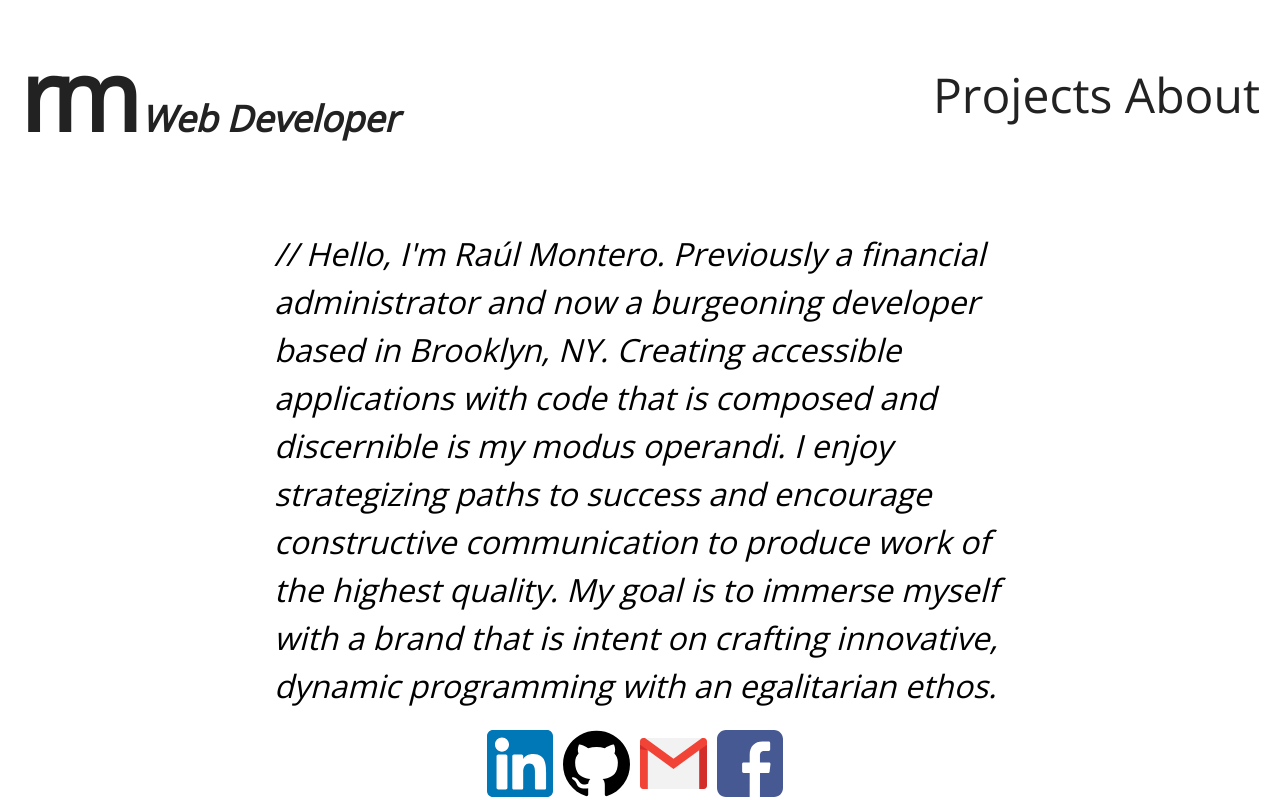
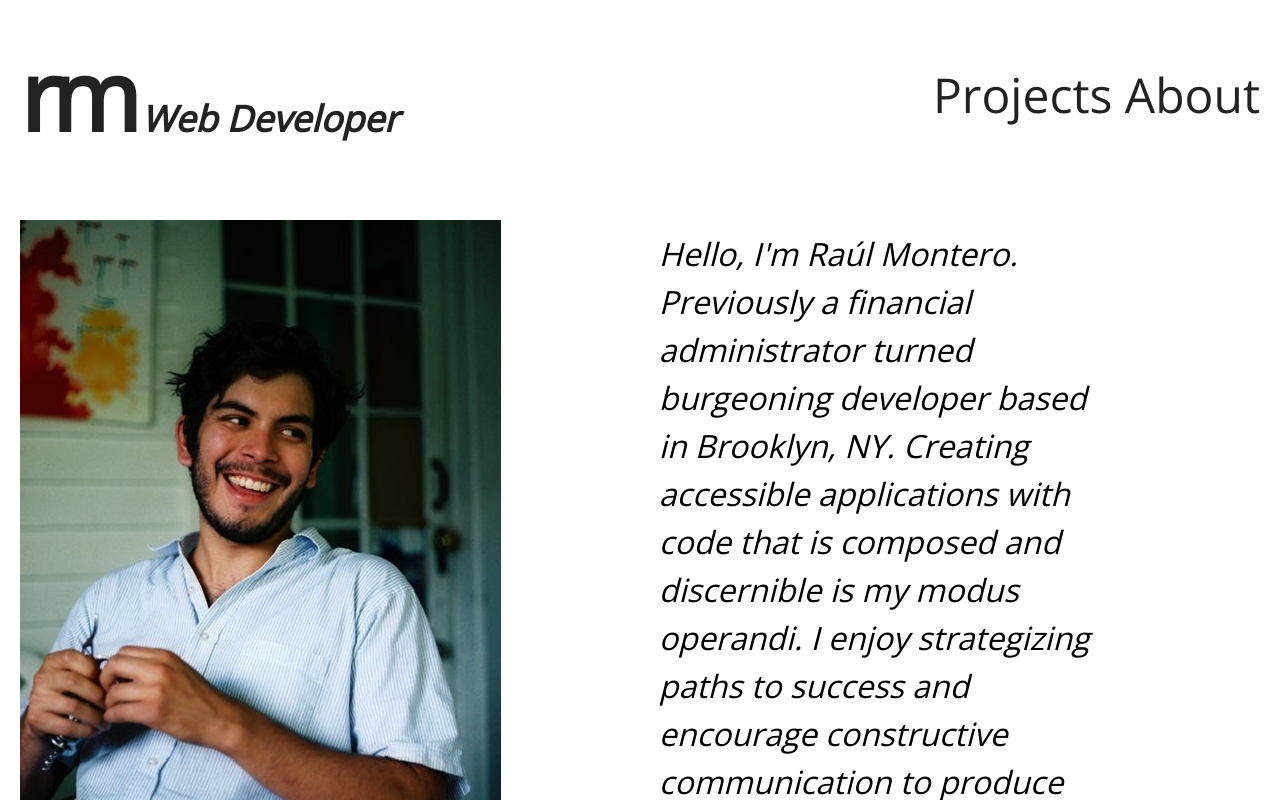
Before and after one commit to brooklynbodega/Portfolio-V2, a React (Create React App) app: page /about in a window 1280 px wide. Shown: the top 800 px of the page. Built offline with nearby package versions, Linux system fonts and the light colour scheme.

Commit message:
added image and style to About.js

```diff
--- a/src/App.css
+++ b/src/App.css
@@ -312,7 +312,7 @@ html {
 
 .About {
   display: flex;
-  flex-direction: column;
+  flex-direction: row;
   font-size: 2em;
   margin-top: 10px;
   min-height: 570px;
@@ -378,19 +378,33 @@ html {
 
 
 #bio {
+  display: flex;
+  flex-direction: column;
+  justify-content: space-between;
   padding: 10px;
   text-align: left;
   line-height: 1.5em;
+  /* margin: 0 auto; */
+  width: 60%;
 }
 
 #bio-text {
+  font-style: italic;
+  margin: 0 auto;
   width: 60%;
-  margin: 0 auto;
-  font-style: italic;
 }
 
 .contact {
   margin-top: 10px;
+  margin: 0 auto;
+}
+
+#social-links {
+  display: flex;
+  flex-direction: row;
+  /* flex-wrap: wrap; */
+  margin: 0 auto;
+  /* width: 50%; */
 }
 
 #social-links img {
--- a/src/Components/About.js
+++ b/src/Components/About.js
@@ -5,25 +5,28 @@ class About extends Component {
   render() {
     return (
       <div className="About slide-in-blurred-right">
+        <div className="photo">
+          <img src = {require("../images/profile-photo-01.jpg")} alt="profile photo" title="profile photo" />
+        </div>
         <div id="bio">
-         <p id="bio-text">
-          // Hello, I'm Raúl Montero. Previously a financial administrator and now a burgeoning developer based in Brooklyn, NY. Creating accessible applications with code that is composed and discernible is my modus operandi. I enjoy strategizing paths to success and encourage constructive communication to produce work of the highest quality. My goal is to immerse myself with a brand that is intent on crafting innovative, dynamic programming with an egalitarian ethos.
-         </p>
+         <div id="bio-text">
+          Hello, I'm Raúl Montero. Previously a financial administrator turned burgeoning developer based in Brooklyn, NY. Creating accessible applications with code that is composed and discernible is my modus operandi. I enjoy strategizing paths to success and encourage constructive communication to produce work of the highest quality. My goal is to immerse myself with a brand that is intent on crafting innovative, dynamic programming with an egalitarian ethos.
          </div>
           <div className="contact">
             <div id="social-links">
               <a href="https://www.linkedin.com/in/raul-montero/">
-              <img src={ require("../images/linkedin-logo.svg")} alt="linkedin"/>
+                <img src={ require("../images/linkedin-logo.svg")} alt="linkedin" title="linkedin"/>
               </a>
               <a href="https://github.com/brooklynbodega">
-              <img src={ require("../images/github-logo.svg")} alt="github"/>
+                <img src={ require("../images/github-logo.svg")} alt="github" title="github"/>
               </a>
               <a href="mailto:raul.amontero@gmail.com">
-              <img src={ require("../images/gmail-logo.svg")} alt="gmail"/>
+                <img src={ require("../images/gmail-logo.svg")} alt="gmail" title="gmail"/>
               <a href="https://www.facebook.com/montero.raul">
-              <img src={ require("../images/facebook-logo.svg")} alt="facebook"/>
+                <img src={ require("../images/facebook-logo.svg")} alt="facebook" title="facebook"/>
               </a>
               </a>
+            </div>
           </div>
         </div>
       </div>
```
Lines whose indentation alone changed are shown as unchanged.
